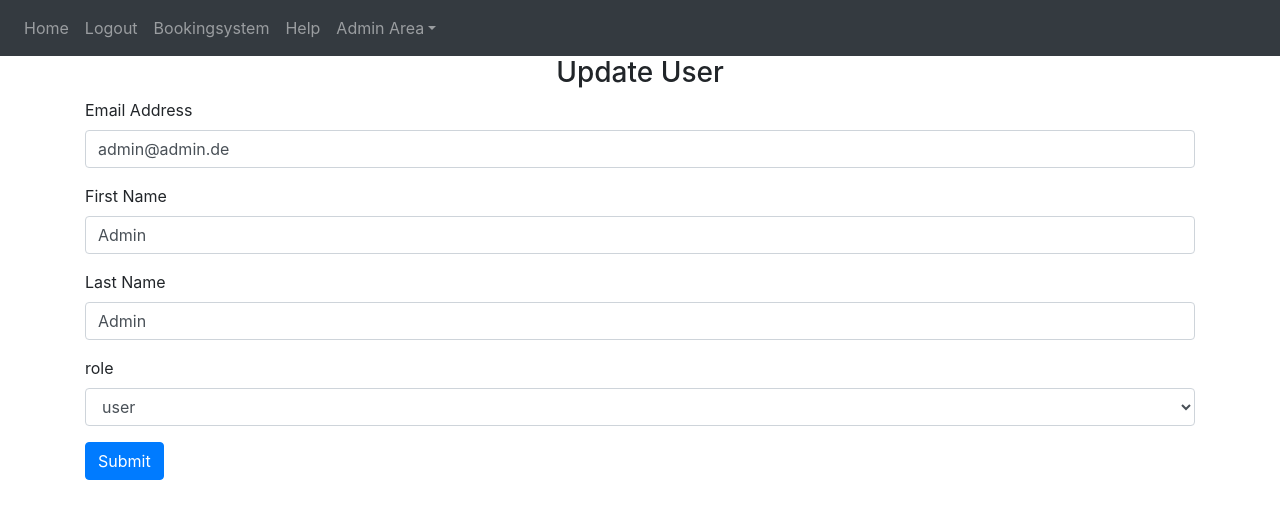
After one commit to maiteboehm/snakes_on_a_plane, a Flask app: page /admin-area/user/update-user/1 in a window 1280 px wide. The commit adds this page. Shown: the top 519 px of the page. Run offline with Flask 2, Linux system fonts and the light colour scheme; a user stored in the database is signed in; some libraries are stand-ins or nearby versions.

Commit message:
Updating Admin Area

```diff
--- a/project/website/admin.py
+++ b/project/website/admin.py
@@ -1,6 +1,7 @@
 from flask import Flask, Blueprint, render_template, request, flash, redirect, url_for
 from flask_login import login_required, current_user
 from .models import User
+from . import db
 
 admins = Blueprint('admins', __name__)
 
@@ -22,3 +23,22 @@ def admin_user():
     else:
         flash('You need do be an Admin to access!!', category='error')
         return redirect(url_for('views.home'))
+
+@admins.route('/user/update-user/<int:id>', methods=['GET','POST'])
+@login_required
+def update_user(id):
+    user_to_update = User.query.get(id)
+    if request.method == 'POST':
+        user_to_update.email = request.form['email']
+        user_to_update.first_name = request.form['first_name']
+        user_to_update.last_name = request.form.get['last_name']
+        user_to_update.role = request.form.get['role']
+        try:
+            db.session.commit()
+            flash('Account updated!', category='success')
+            return render_template('update_user.html', user= current_user, user_to_update=user_to_update)
+        except:
+            flash('Account not updated!', category='error')
+            return render_template('update_user.html', user= current_user, user_to_update=user_to_update)
+    else:
+        return render_template('update_user.html', user= current_user, user_to_update=user_to_update)
--- a/project/website/templates/admin_user.html
+++ b/project/website/templates/admin_user.html
@@ -11,6 +11,7 @@
         <th scope="col">Email</th>
         <th scope="col">Role</th>
         <th scope="col"></th>
+        <th scope="col"></th>
         </tr>
     </thead>
     <tbody>
@@ -21,8 +22,10 @@
         <td>{{user.birth_date}}</td>
         <td>{{user.email}}</td>
         <td>{{user.role}}</td>
+        <td><a class="icon" href="{{url_for('admins.update_user', id=user.id)}}" title="Edit Record">
+            <span class="fa fa-pencil glyphicon glyphicon-pencil"></span></a></td>
         <td><button type="button" class="close" onClick="">
-            <span aria-hidden="true">&times;</span>
+            <span class="fa fa-trash glyphicon glyphicon-trash"></span>
         </button></td>
         </tr>
         {% endfor %}
--- /dev/null
+++ b/project/website/templates/update_user.html
@@ -0,0 +1,44 @@
+{% extends "base.html" %} {% block title %}Updating User{% endblock %}
+{% block content %}
+<form action="/update_user/ {{ user_to_update.id }}" method="POST">
+  <h3 align="center">Update User</h3>
+  <div class="form-group">
+    <label for="email">Email Address</label>
+    <input
+      type="email"
+      class="form-control"
+      id="email"
+      name="email"
+      value="{{ user_to_update.email }}"
+    />
+  </div>
+  <div class="form-group">
+    <label for="first_name">First Name</label>
+    <input
+      type="text"
+      class="form-control"
+      id="first_name"
+      name="first_name"
+      value="{{ user_to_update.first_name }}"
+    />
+  </div>
+  <div class="form-group">
+    <label for="last_name">Last Name</label>
+    <input
+      type="text"
+      class="form-control"
+      id="last_name"
+      name="last_name"
+      value="{{ user_to_update.last_name }}"
+    />
+  </div>
+  <div class="form-group">
+    <label for="role">role</label>
+    <select class="form-control" id="role" value="{{ user_to_update.role }}">
+      <option>user</option>
+      <option>admin</option>
+    </select>
+  </div>
+  <button type="submit" class="btn btn-primary">Submit</button>
+</form>
+{% endblock %}
```
Also changed, not shown: project/website/templates/base.html (+7 -3 lines).
